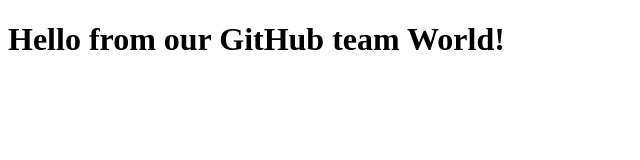
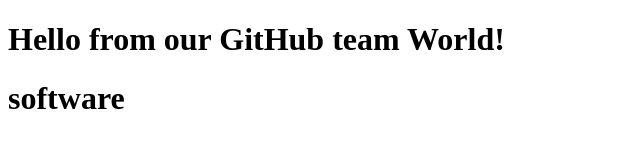
Before and after one commit to ZainAlsharif/DemoProject, a plain HTML site: page heading.html in a window 1280 px wide. Shown: the whole page, without its empty margins (0-640 px from the left). Drawn offline with Linux system fonts and the light colour scheme.

Commit message:
Update heading.html

```diff
--- a/heading.html
+++ b/heading.html
@@ -7,5 +7,6 @@
 </head>
 <body>
   <h1>Hello from our GitHub team World!</h1>
+  <h1>software</h1>
 </body>
 </html>
```
